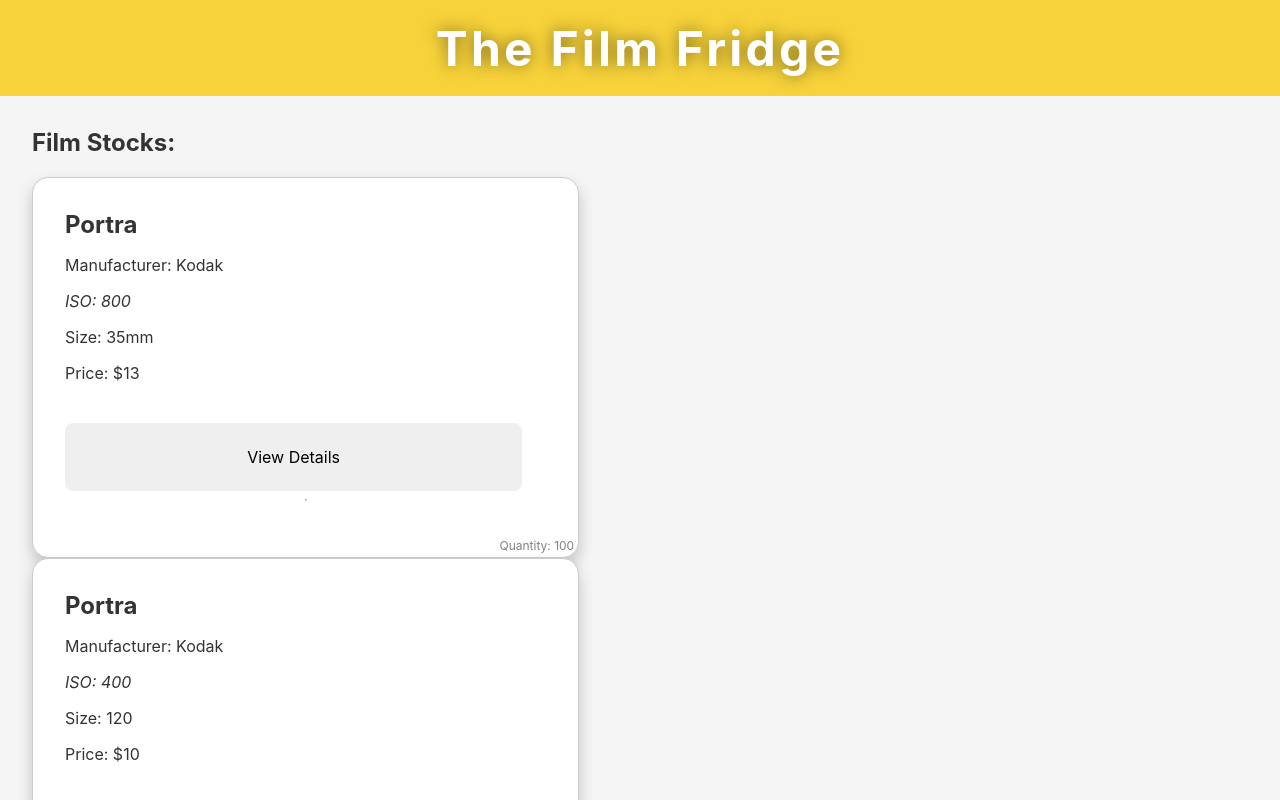
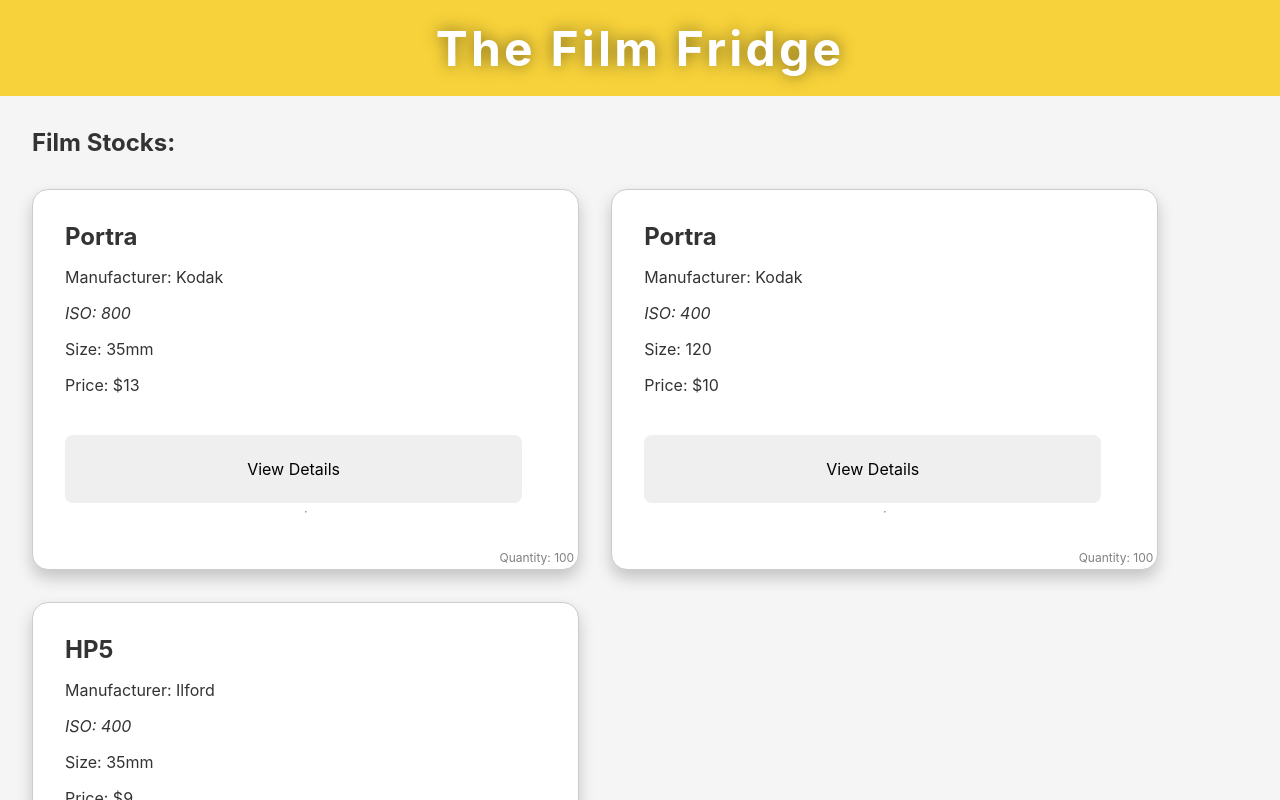
Before and after one commit to NoahJpg/Film-Lab, a React (Create React App) app: page / in a window 1280 px wide. Shown: the top 800 px of the page. Built offline with nearby package versions, Linux system fonts and the light colour scheme.

Commit message:
WIP: fix edit form submit button

```diff
--- a/src/components/FilmStockControl.js
+++ b/src/components/FilmStockControl.js
@@ -119,6 +119,7 @@
     this.setState({
       filmList: newFilmList,
     });
+    this.forceUpdate();
   }
 
   render() {
@@ -134,7 +135,7 @@
                 handleChangingSelectedFilm={this.handleChangingSelectedFilm}
                 />
                 <button className={this.state.newFilmFormShowing || "green"}
-                        onClick={this.handleClickAddNewFilm}>Add new Film
+                  onClick={this.handleClickAddNewFilm}>Add new Film
                 </button>
 
               <Modal
@@ -144,7 +145,6 @@
                   type='create'
                   onClickAddFilm={this.handleAddingNewFilm}
                   onCancelAddFilm={this.handleCancelAddingNewFilm}
-                  handleEditingFilm={this.handleEditingFilm}
                   />}
               />
 
--- a/src/components/FilmStockList.js
+++ b/src/components/FilmStockList.js
@@ -6,7 +6,7 @@
   return (
     <React.Fragment>
       <h2>Film Stocks:</h2>
-      <div className="film-stock-list">
+      <div className="film-list">
         {props.filmList.map(film =>
           <FilmStockEntry
             onClickViewDetails={props.handleChangingSelectedFilm}
--- a/src/components/NewFilmForm.js
+++ b/src/components/NewFilmForm.js
@@ -30,6 +30,7 @@
     });
     props.returnToList();
   }
+
 
   return (
     <form onSubmit = {props.type === 'create' ? handleNewFilmFormSubmission : handleEditFilmFormSubmission}>
```
Also changed, not shown: src/components/App.js (line endings or trailing spaces).
